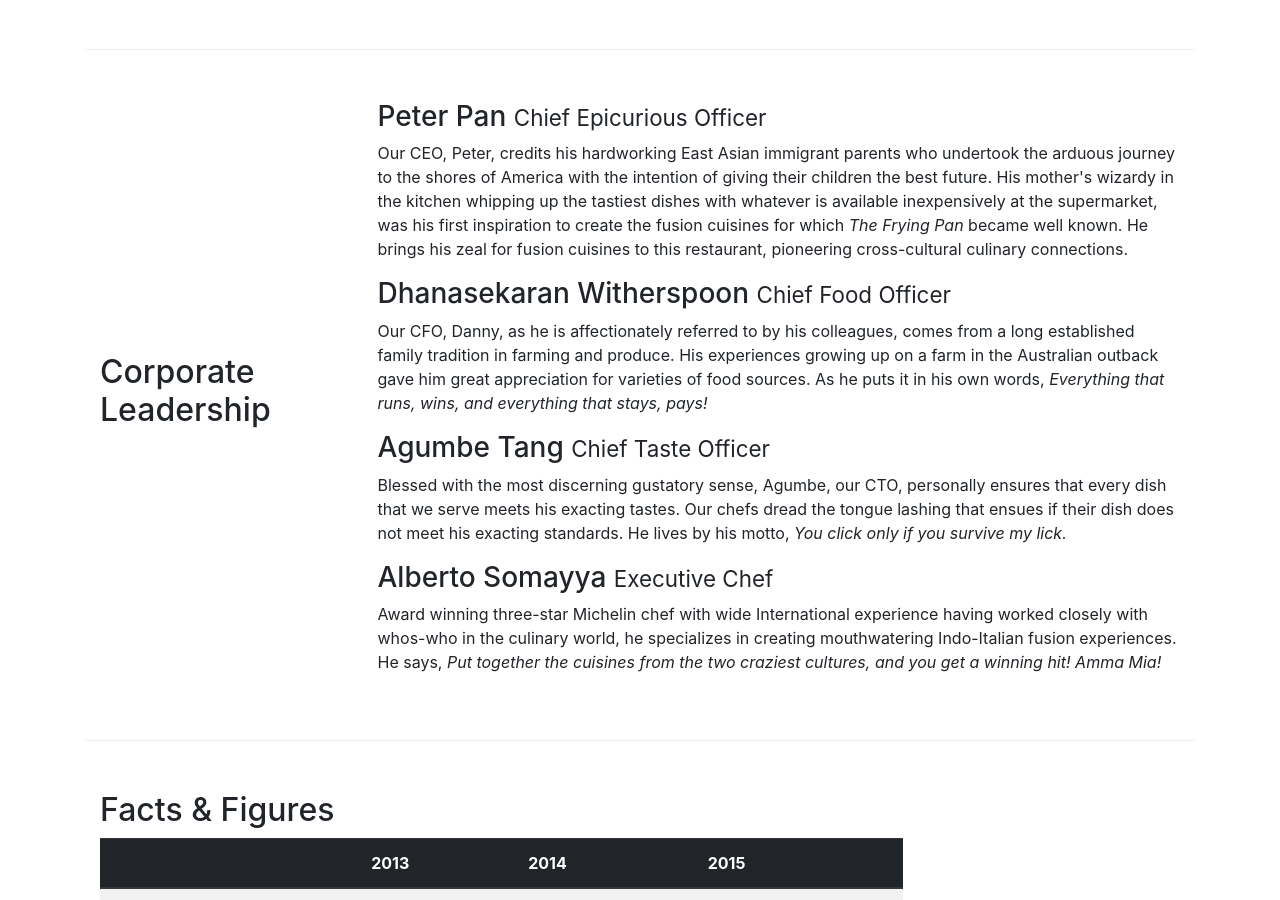
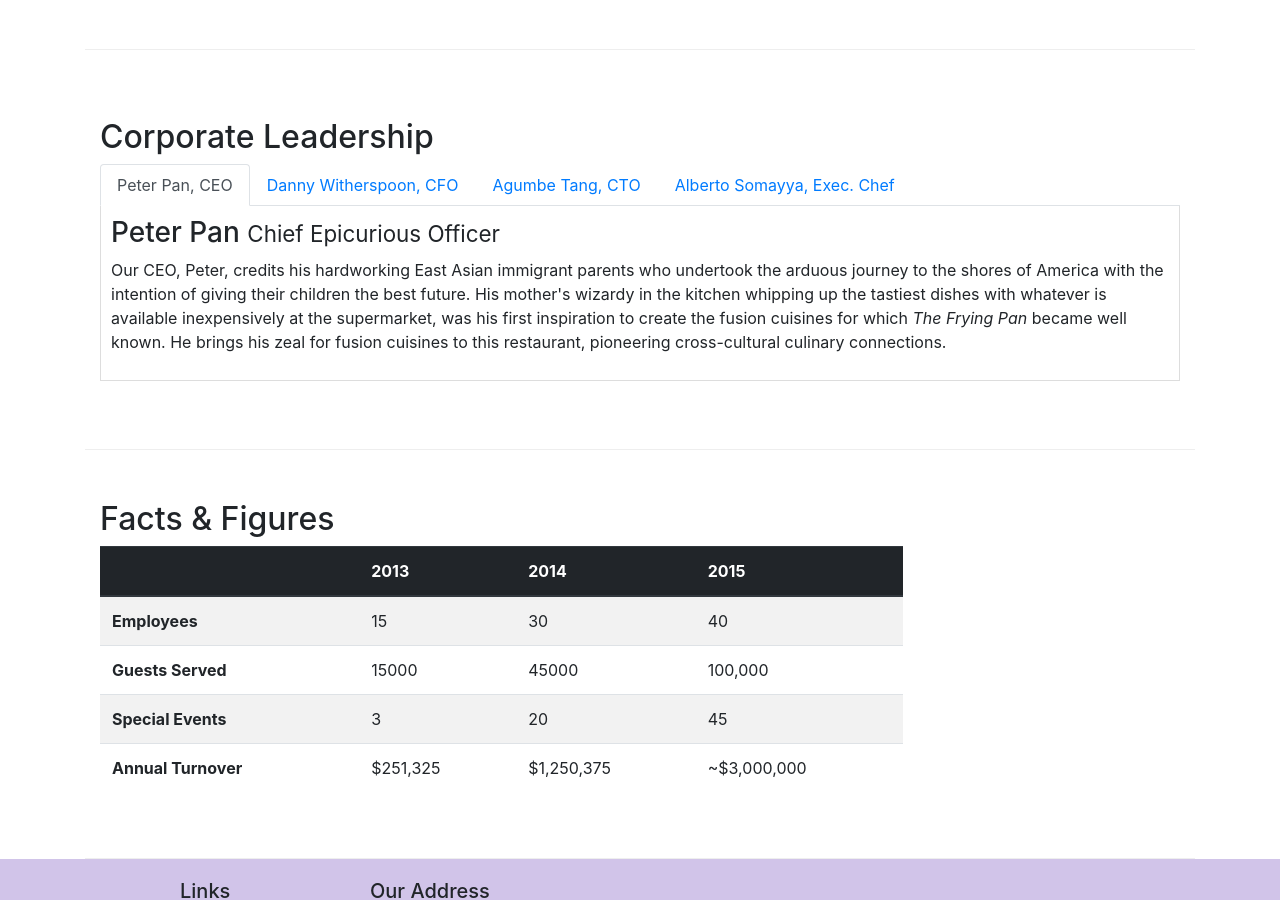
Before and after one commit to Sichao25/bootstrap_project, a website: page aboutus.html in a window 1280 px wide. Shown: the part 927-1827 px from the top of the page. Drawn offline with nearby package versions, Linux system fonts and the light colour scheme.

Commit message:
add nav tab to aboutus

```diff
--- a/aboutus.html
+++ b/aboutus.html
@@ -97,18 +97,43 @@
 
 
         <div class="row row-content align-items-center">
-            <div class="col-12 col-sm-4 col-md-3">
+            <div class="col-12">
                 <h2>Corporate Leadership</h2>
-            </div>
-            <div class="col col-sm col-md">
+                <ul class="nav nav-tabs">
+                    <li class="nav-item">
+                        <a class="nav-link active" href="#peter" role="tab" data-toggle="tab">Peter Pan, CEO</a>
+                    </li>
+                    <li class="nav-item">
+                        <a class="nav-link" href="#danny" role="tab"
+                          data-toggle="tab">Danny Witherspoon, CFO</a>
+                      </li>
+                      <li class="nav-item">
+                        <a class="nav-link" href="#agumbe"role="tab"
+                          data-toggle="tab">Agumbe Tang, CTO</a>
+                      </li>
+                      <li class="nav-item">
+                        <a class="nav-link" href="#alberto" role="tab"
+                          data-toggle="tab">Alberto Somayya, Exec. Chef</a>
+                      </li>
+                </ul>
+                <div class="tab-content">
+                    <div role="tabpanel" class="tab-pane fade show active" id="peter">
                         <h3>Peter Pan <small>Chief Epicurious Officer</small></h3>
                         <p>Our CEO, Peter, credits his hardworking East Asian immigrant parents who undertook the arduous journey to the shores of America with the intention of giving their children the best future. His mother's wizardy in the kitchen whipping up the tastiest dishes with whatever is available inexpensively at the supermarket, was his first inspiration to create the fusion cuisines for which <em>The Frying Pan</em> became well known. He brings his zeal for fusion cuisines to this restaurant, pioneering cross-cultural culinary connections.</p>
+                    </div>
+                    <div role="tabpanel" class="tab-pane fade" id="danny">
                         <h3>Dhanasekaran Witherspoon <small>Chief Food Officer</small></h3>
                         <p>Our CFO, Danny, as he is affectionately referred to by his colleagues, comes from a long established family tradition in farming and produce. His experiences growing up on a farm in the Australian outback gave him great appreciation for varieties of food sources. As he puts it in his own words, <em>Everything that runs, wins, and everything that stays, pays!</em></p>
+                    </div>
+                    <div role="tabpanel" class="tab-pane fade" id="agumbe">
                         <h3>Agumbe Tang <small>Chief Taste Officer</small></h3>
                         <p>Blessed with the most discerning gustatory sense, Agumbe, our CTO, personally ensures that every dish that we serve meets his exacting tastes. Our chefs dread the tongue lashing that ensues if their dish does not meet his exacting standards. He lives by his motto, <em>You click only if you survive my lick.</em></p>
+                    </div>
+                    <div role="tabpanel" class="tab-pane fade" id="alberto">
                         <h3>Alberto Somayya <small>Executive Chef</small></h3>
                         <p>Award winning three-star Michelin chef with wide International experience having worked closely with whos-who in the culinary world, he specializes in creating mouthwatering Indo-Italian fusion experiences. He says, <em>Put together the cuisines from the two craziest cultures, and you get a winning hit! Amma Mia!</em></p>
+                    </div>
+                </div>
             </div>
        </div>
        <div class="row row-content">
--- a/css/styles.css
+++ b/css/styles.css
@@ -33,3 +33,10 @@ body{
 .navbar-dark{
     background-color: #512DA8;
 }
+
+.tab-content{
+    border-left: 1px solid #ddd;
+    border-right: 1px solid #ddd;
+    border-bottom: 1px solid #ddd;
+    padding: 10px;
+}
```
Lines whose indentation alone changed are shown as unchanged.
